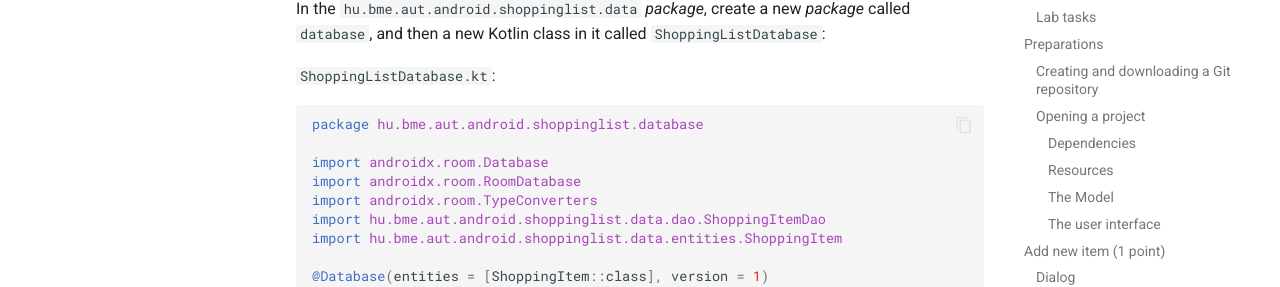
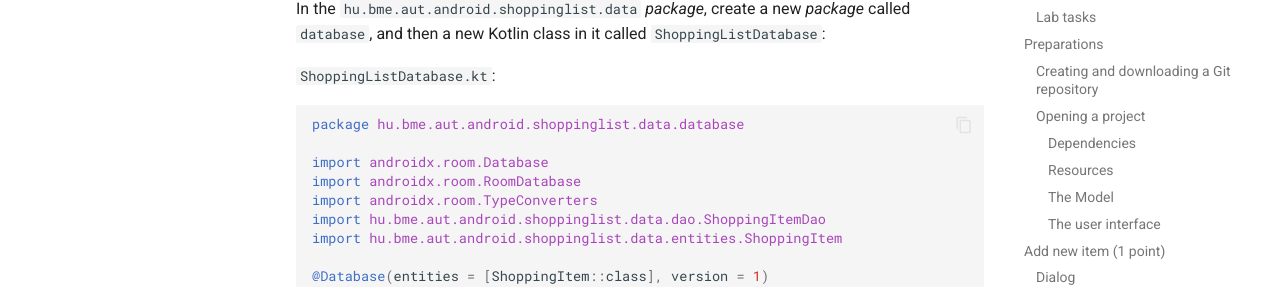
Before and after one commit to VIAUAD02/laborok, an MkDocs documentation site: the page built from docs/english/06-android-room/index.md, in a window 1280 px wide and 900 px high, scrolled down 30665 px. Shown: the part 145-432 px from the top of the window. Built offline with MkDocs 1.6.1 and Material for MkDocs 9.7.7, drawn with Linux system fonts in a browser that asks for light colours; comment, search, counter and statistics services are not loaded; some of the changed lines change nothing that is shown; some of the changed text lies outside the part shown.

Commit message:
English 06 lab fixes

````diff
--- a/docs/english/06-android-room/index.md
+++ b/docs/english/06-android-room/index.md
@@ -796,7 +796,7 @@
 
             OutlinedTextField(
                 modifier = Modifier
-                    .menuAnchor(type = MenuAnchorType.PrimaryNotEditable)
+                    .menuAnchor(type = ExposedDropdownMenuAnchorType.PrimaryNotEditable)
                     .padding(8.dp)
                     .fillMaxWidth(),
                 value = getCategoryTextByCategory(category = category),
@@ -1128,7 +1128,7 @@
 ???success "viewModel"
     To use the *viewModel* framework, we will need a dependency. Let's add the following to our project:
 
-    `libs.versions.toml`:
+    `libs.versions.toml` added already:
 
 	```toml
 	[versions]
@@ -1298,7 +1298,7 @@
 ???success "Adding Room to Project"
     First, open the `libs.versions.toml` file and enter the following:
 
-	`libs.versions.toml`:
+	`libs.versions.toml` added already:
 
 	```toml
 	[versions]
@@ -1319,7 +1319,7 @@
 
 	Next, we enable the use of the [Kotlin Symbol Processing API](https://kotlinlang.org/docs/ksp-overview.html) in the project-level `build.gradle.kts` file:
 
-	Projekt level `build.gradle.kts`:
+	Project level `build.gradle.kts` added already:
 
 	```kotlin
 	plugins {
@@ -1330,7 +1330,7 @@
 
 	Then enable *KSP* in the `build.gradle.kts` file for the app module and add the dependencies:
 
-	Modul level `build.gradle.kts`:
+	Modul level `build.gradle.kts` added already:
 
 	```kotlin
 	plugins {
@@ -1453,7 +1453,7 @@
 `ShoppingListDatabase.kt`:
 
 ```kotlin
-package hu.bme.aut.android.shoppinglist.database
+package hu.bme.aut.android.shoppinglist.data.database
 
 import androidx.room.Database
 import androidx.room.RoomDatabase
````
Also changed, not shown: 1 other file.
